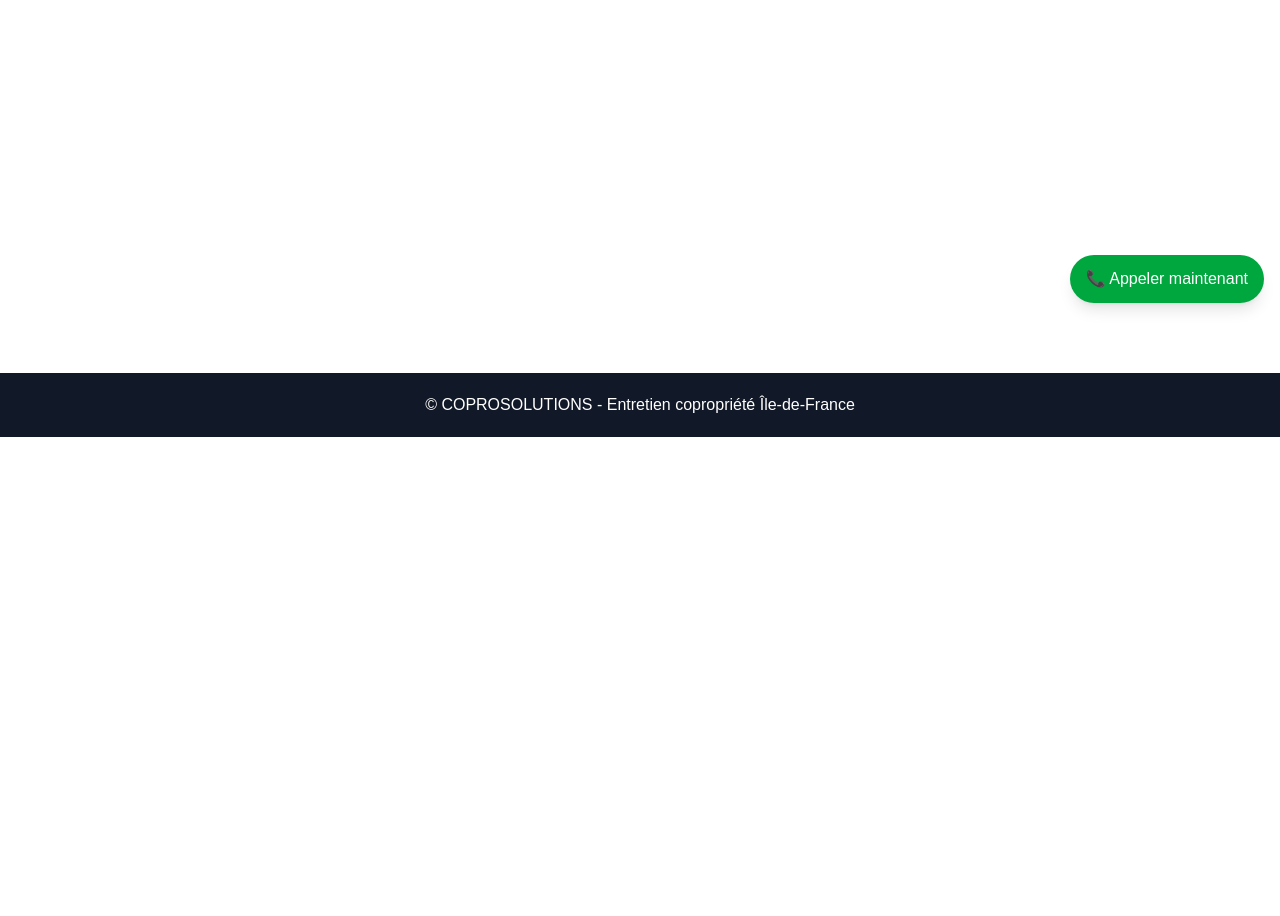
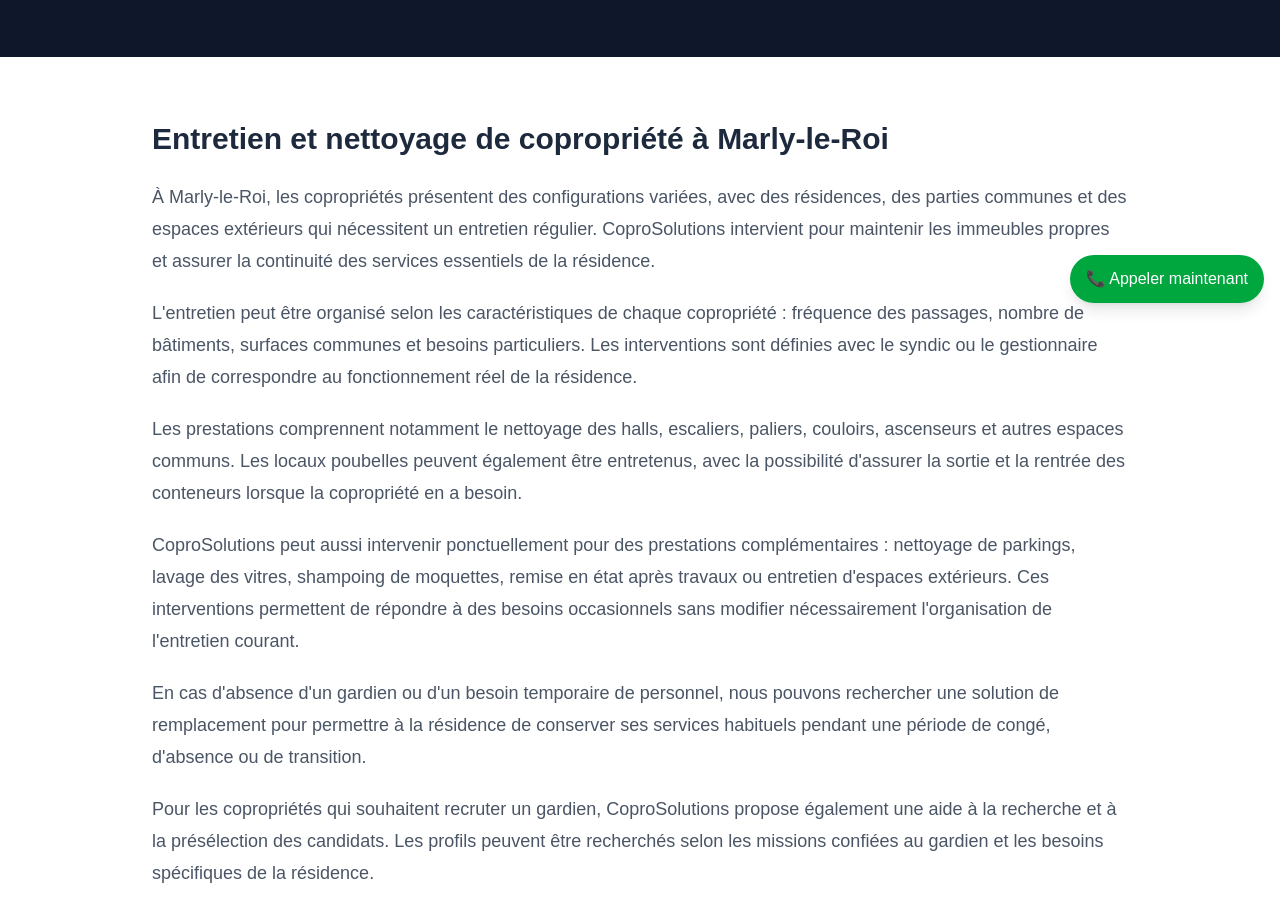
Before and after one commit to amadtag/coprosolutions, a Next.js app: page /zones/yvelines/marly-le-roi in a window 1280 px wide. Before the commit this address had no page. Shown: the part 481-1397 px from the top of the page. Before the commit the page ends 918 px from the top, so only its background shows below. Built offline with nearby package versions, Linux system fonts and the light colour scheme.

Commit message:
Ajout page SEO Marly-le-Roi

```diff
--- /dev/null
+++ b/app/zones/yvelines/marly-le-roi/page.tsx
@@ -0,0 +1,108 @@
+import type { Metadata } from "next";
+import LocalCityPage from "@/app/zones/_components/LocalCityPage";
+
+export const metadata: Metadata = {
+  title:
+    "Nettoyage de copropriété à Marly-le-Roi (78160) | CoproSolutions",
+  description:
+    "CoproSolutions accompagne les copropriétés de Marly-le-Roi pour l'entretien des parties communes, parkings, locaux poubelles et le remplacement des gardiens.",
+  alternates: {
+    canonical: "/zones/yvelines/marly-le-roi",
+  },
+};
+
+export default function MarlyLeRoiPage() {
+  return (
+    <LocalCityPage
+      city="Marly-le-Roi"
+      postalCode="78160"
+      title="Nettoyage et entretien de copropriété à Marly-le-Roi"
+      description="CoproSolutions accompagne les syndics, gestionnaires immobiliers et conseils syndicaux de Marly-le-Roi pour l'entretien des résidences et le remplacement des gardiens."
+      intro={
+        <>
+          <p>
+            À Marly-le-Roi, les copropriétés présentent des configurations
+            variées, avec des résidences, des parties communes et des espaces
+            extérieurs qui nécessitent un entretien régulier. CoproSolutions
+            intervient pour maintenir les immeubles propres et assurer la
+            continuité des services essentiels de la résidence.
+          </p>
+
+          <p>
+            L'entretien peut être organisé selon les caractéristiques de
+            chaque copropriété : fréquence des passages, nombre de bâtiments,
+            surfaces communes et besoins particuliers. Les interventions sont
+            définies avec le syndic ou le gestionnaire afin de correspondre
+            au fonctionnement réel de la résidence.
+          </p>
+
+          <p>
+            Les prestations comprennent notamment le nettoyage des halls,
+            escaliers, paliers, couloirs, ascenseurs et autres espaces
+            communs. Les locaux poubelles peuvent également être entretenus,
+            avec la possibilité d'assurer la sortie et la rentrée des
+            conteneurs lorsque la copropriété en a besoin.
+          </p>
+
+          <p>
+            CoproSolutions peut aussi intervenir ponctuellement pour des
+            prestations complémentaires : nettoyage de parkings, lavage des
+            vitres, shampoing de moquettes, remise en état après travaux ou
+            entretien d'espaces extérieurs. Ces interventions permettent de
+            répondre à des besoins occasionnels sans modifier nécessairement
+            l'organisation de l'entretien courant.
+          </p>
+
+          <p>
+            En cas d'absence d'un gardien ou d'un besoin temporaire de
+            personnel, nous pouvons rechercher une solution de remplacement
+            pour permettre à la résidence de conserver ses services habituels
+            pendant une période de congé, d'absence ou de transition.
+          </p>
+
+          <p>
+            Pour les copropriétés qui souhaitent recruter un gardien,
+            CoproSolutions propose également une aide à la recherche et à la
+            présélection des candidats. Les profils peuvent être recherchés
+            selon les missions confiées au gardien et les besoins spécifiques
+            de la résidence.
+          </p>
+
+          <p>
+            Notre secteur d'intervention couvre également les communes
+            voisines de Marly-le-Roi. Les copropriétés situées au Vésinet,
+            à Louveciennes ou à La Celle-Saint-Cloud peuvent également
+            bénéficier de nos prestations.
+          </p>
+
+          <p>
+            CoproSolutions accompagne enfin les entreprises et immeubles de
+            bureaux de Marly-le-Roi pour leurs besoins de nettoyage réguliers
+            ou ponctuels.
+            {" "}
+            <a
+              href="/entretien-bureau-immeuble"
+              className="font-semibold text-blue-700 hover:underline"
+            >
+              Découvrir notre service de nettoyage de bureaux →
+            </a>
+          </p>
+        </>
+      }
+      nearbyCities={[
+        {
+          name: "Le Vésinet",
+          href: "/zones/yvelines/le-vesinet",
+        },
+        {
+          name: "Louveciennes",
+          href: "/zones/yvelines/louveciennes",
+        },
+        {
+          name: "La Celle-Saint-Cloud",
+          href: "/zones/yvelines/la-celle-saint-cloud",
+        },
+      ]}
+    />
+  );
+}
```
